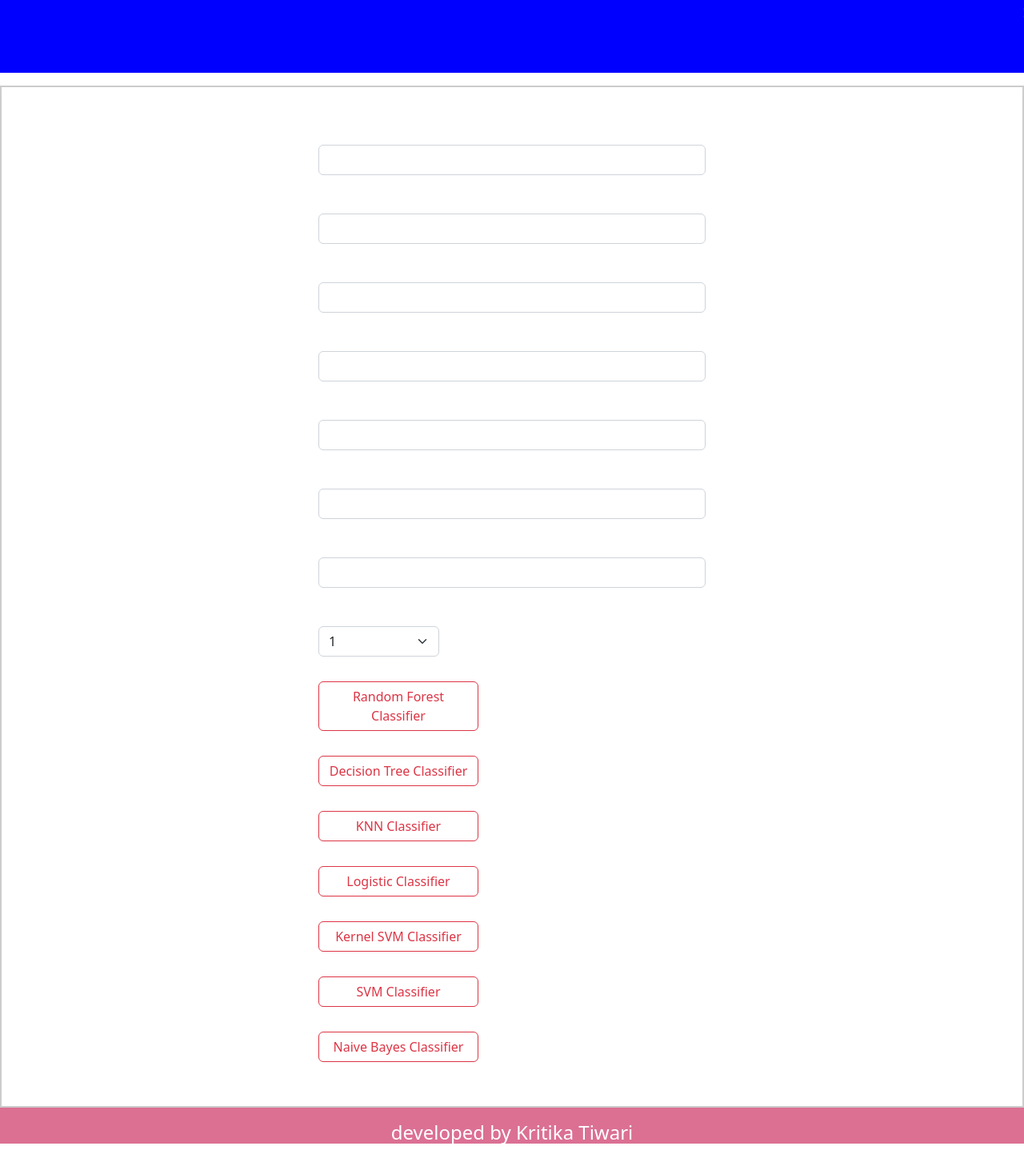
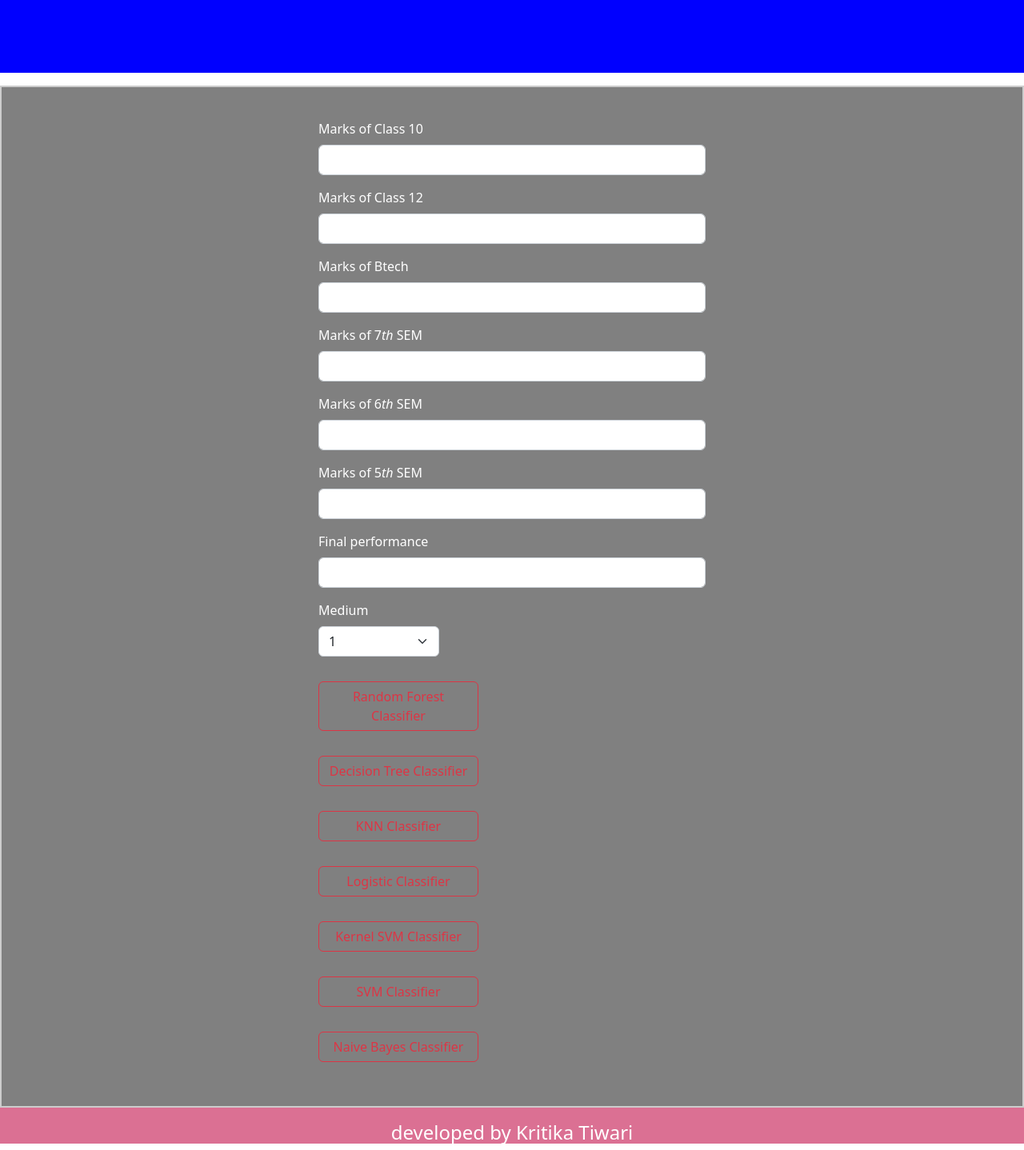
Before and after one commit to KritikaTiwari/Project6, a Flask app: page / in a window 1280 px wide. Shown: the whole page at 80% size. Run offline with Flask 2, Linux system fonts and the light colour scheme; parts of the project's set-up code (start-up, migrations or seed data) failed here and were passed over.

Commit message:
Update index.html

```diff
--- a/templates/index.html
+++ b/templates/index.html
@@ -27,7 +27,7 @@
         }
 
         .form1 {
-            /* background:white; */
+            /* background:grey; */
             display: flex;
             justify-content: center;
             align-items: center;
@@ -37,7 +37,7 @@
             border-left-width: 250px;
             border: 2px solid #ccc;
             /* padding: 30px; */
-            background:white;
+            background:grey;
 
         }
 
```
